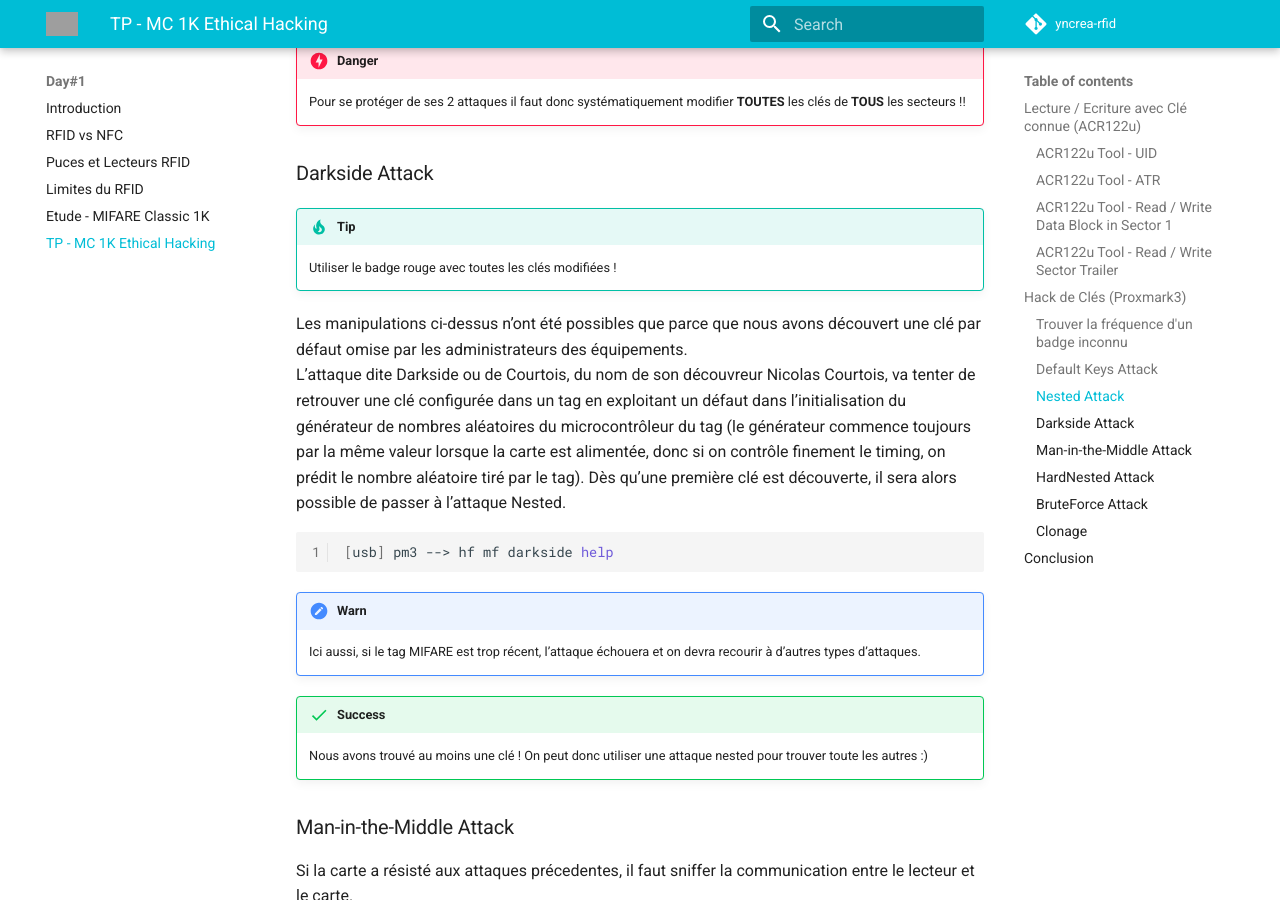
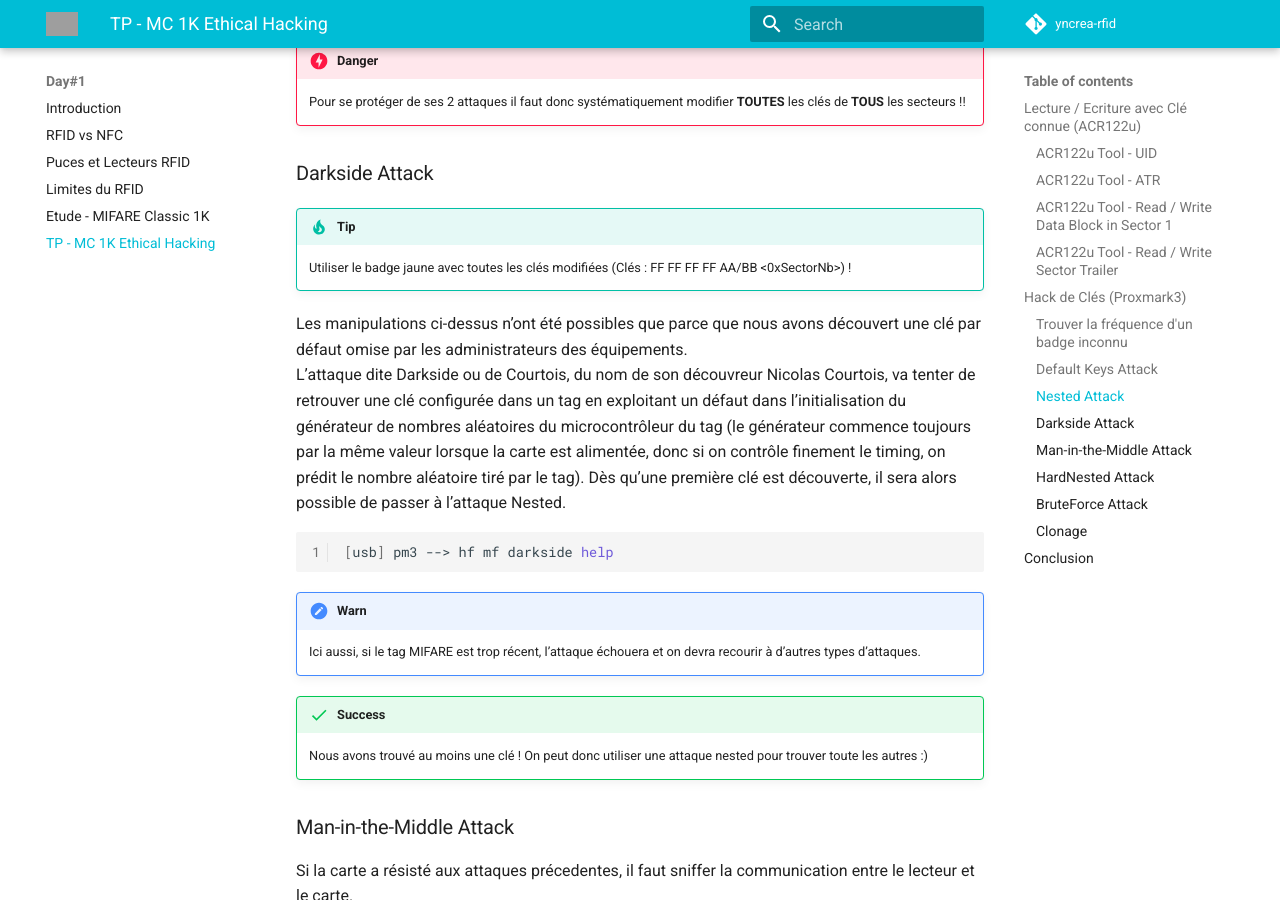
Before and after one commit to jurocknsail/yncrea-rfid, an MkDocs documentation site: the page built from docs/06_mifare-classic-1k-hacking.md, in a window 1280 px wide and 900 px high, scrolled down 6900 px. Built offline with MkDocs 1.6.1 and Material for MkDocs 9.7.7, drawn with Linux system fonts in a browser that asks for light colours; comment, search, counter and statistics services are not loaded; grey boxes are pictures that could not be loaded.

Commit message:
white hat

```diff
--- a/docs/06_mifare-classic-1k-hacking.md
+++ b/docs/06_mifare-classic-1k-hacking.md
@@ -232,7 +232,7 @@ Cela nous ouvre les portes de la **Nested** Attack (De l'interieur).
 ### Darkside Attack
 
 !!! tip
-    Utiliser le badge rouge avec toutes les clés modifiées !
+    Utiliser le badge jaune avec toutes les clés modifiées (Clés : FF FF FF FF AA/BB <0xSectorNb>) !
 
 
 Les manipulations ci-dessus n’ont été possibles que parce que nous avons découvert une clé par défaut omise par les administrateurs des équipements.
```
